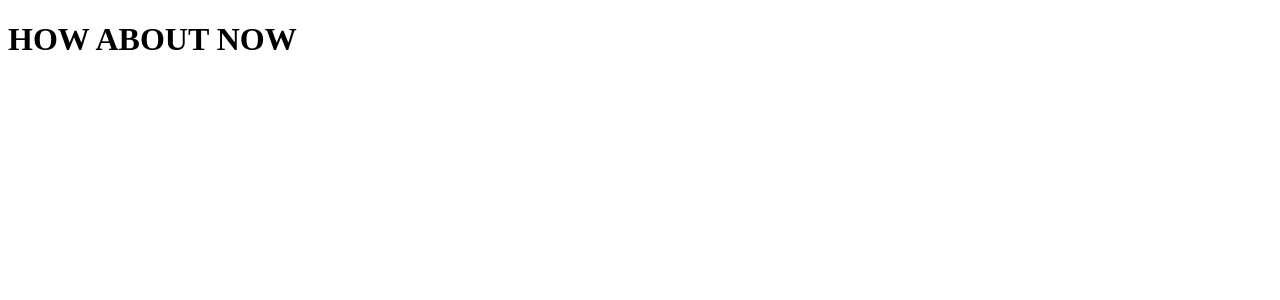
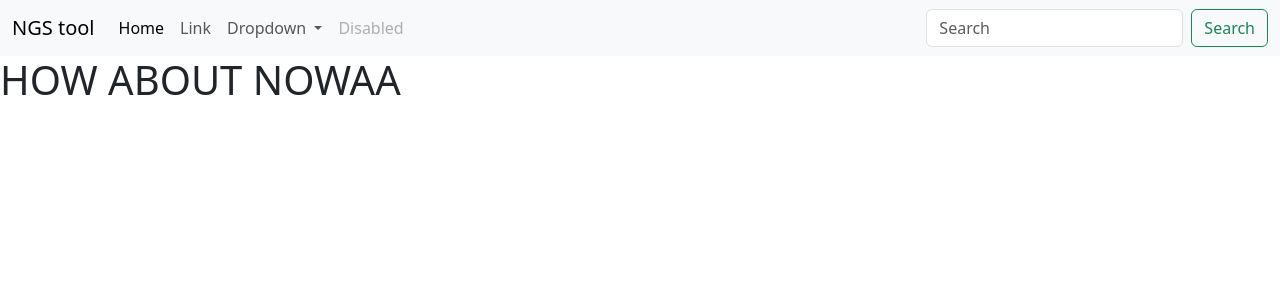
Before and after one commit to dronmorse/NGS_tool, a Flask app: page / in a window 1280 px wide. Shown: the top 300 px of the page. Run offline with Flask 3, Linux system fonts and the light colour scheme.

Commit message:
added a navbar?

```diff
--- a/app/app.py
+++ b/app/app.py
@@ -9,6 +9,6 @@
 
     if request.method == "GET":
 
-        x = "HOW ABOUT NOW"
+        x = "HOW ABOUT NOWAA"
 
         return render_template("index.html", x=x)
--- a/app/templates/layout.html
+++ b/app/templates/layout.html
@@ -1,6 +1,6 @@
 <!DOCTYPE html>
 
-<html>
+<html lang="en">
     <head>
         <meta charset="UTF-8">
         <meta name="viewport" content="width=device-width, initial-scale=1.0">
@@ -8,10 +8,48 @@
             NGS analysis
         </title>
         <link rel="stylesheet" href="styles.css">
+        <link href="https://cdn.jsdelivr.net/npm/bootstrap@5.3.3/dist/css/bootstrap.min.css" rel="stylesheet" integrity="sha384-QWTKZyjpPEjISv5WaRU9OFeRpok6YctnYmDr5pNlyT2bRjXh0JMhjY6hW+ALEwIH" crossorigin="anonymous">
     </head>
 
     <body>
+        <nav class="navbar navbar-expand-lg bg-body-tertiary">
+            <div class="container-fluid">
+              <a class="navbar-brand" href="/">NGS tool</a>
+              <!-- <button class="navbar-toggler" type="button" data-bs-toggle="collapse" data-bs-target="#navbarSupportedContent" aria-controls="navbarSupportedContent" aria-expanded="false" aria-label="Toggle navigation">
+                <span class="navbar-toggler-icon"></span>
+              </button> -->
+              <div class="collapse navbar-collapse" id="navbarSupportedContent">
+                <ul class="navbar-nav me-auto mb-2 mb-lg-0">
+                  <li class="nav-item">
+                    <a class="nav-link active" aria-current="page" href="#">Home</a>
+                  </li>
+                  <li class="nav-item">
+                    <a class="nav-link" href="#">Link</a>
+                  </li>
+                  <li class="nav-item dropdown">
+                    <a class="nav-link dropdown-toggle" href="#" role="button" data-bs-toggle="dropdown" aria-expanded="false">
+                      Dropdown
+                    </a>
+                    <ul class="dropdown-menu">
+                      <li><a class="dropdown-item" href="#">Action</a></li>
+                      <li><a class="dropdown-item" href="#">Another action</a></li>
+                      <li><hr class="dropdown-divider"></li>
+                      <li><a class="dropdown-item" href="#">Something else here</a></li>
+                    </ul>
+                  </li>
+                  <li class="nav-item">
+                    <a class="nav-link disabled" aria-disabled="true">Disabled</a>
+                  </li>
+                </ul>
+                <form class="d-flex" role="search">
+                  <input class="form-control me-2" type="search" placeholder="Search" aria-label="Search">
+                  <button class="btn btn-outline-success" type="submit">Search</button>
+                </form>
+              </div>
+            </div>
+          </nav>
         {% block body %}{% endblock %}
+        <script src="https://cdn.jsdelivr.net/npm/bootstrap@5.3.3/dist/js/bootstrap.bundle.min.js" integrity="sha384-YvpcrYf0tY3lHB60NNkmXc5s9fDVZLESaAA55NDzOxhy9GkcIdslK1eN7N6jIeHz" crossorigin="anonymous"></script>
     </body>
 
 </html>
```
